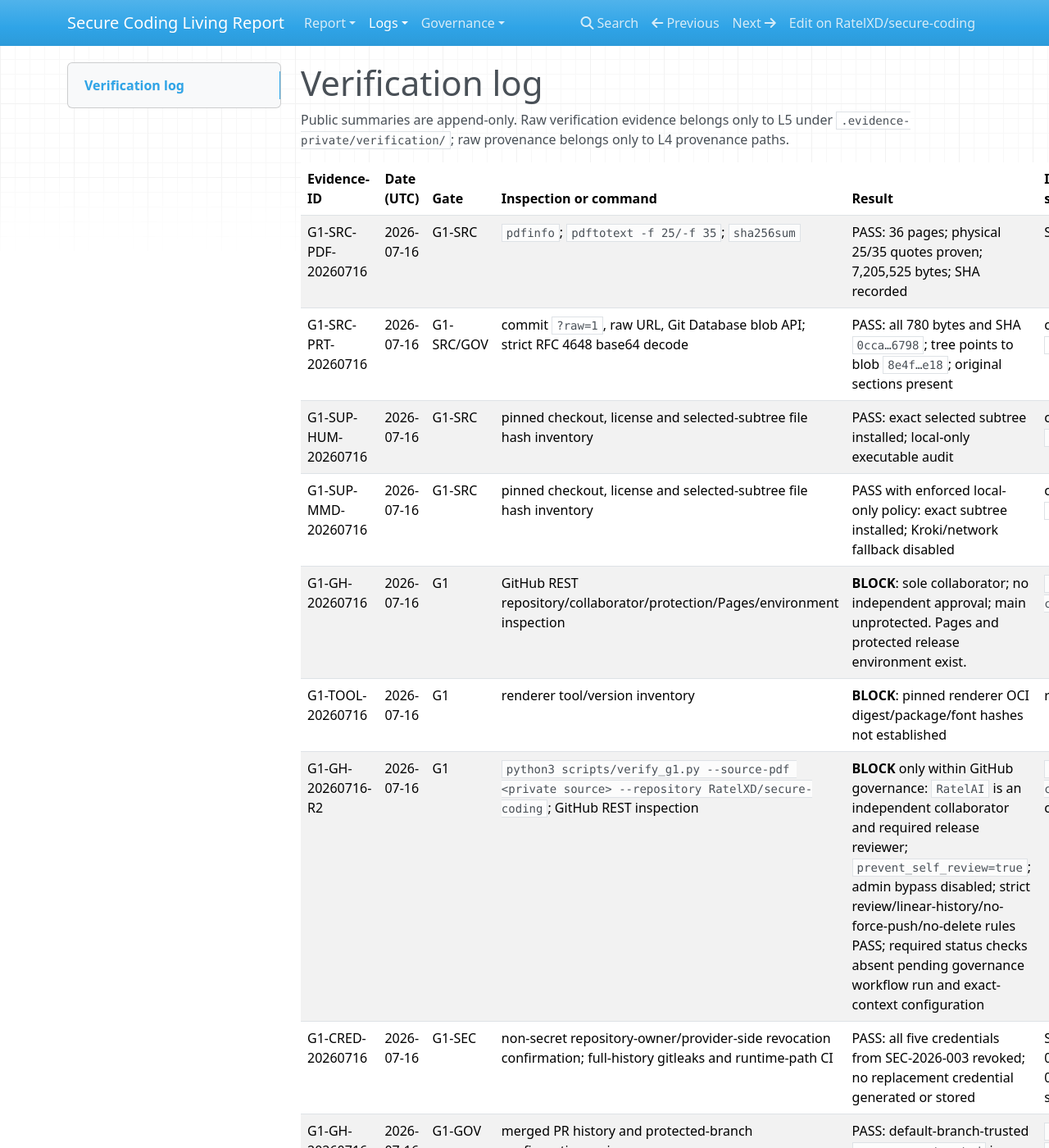
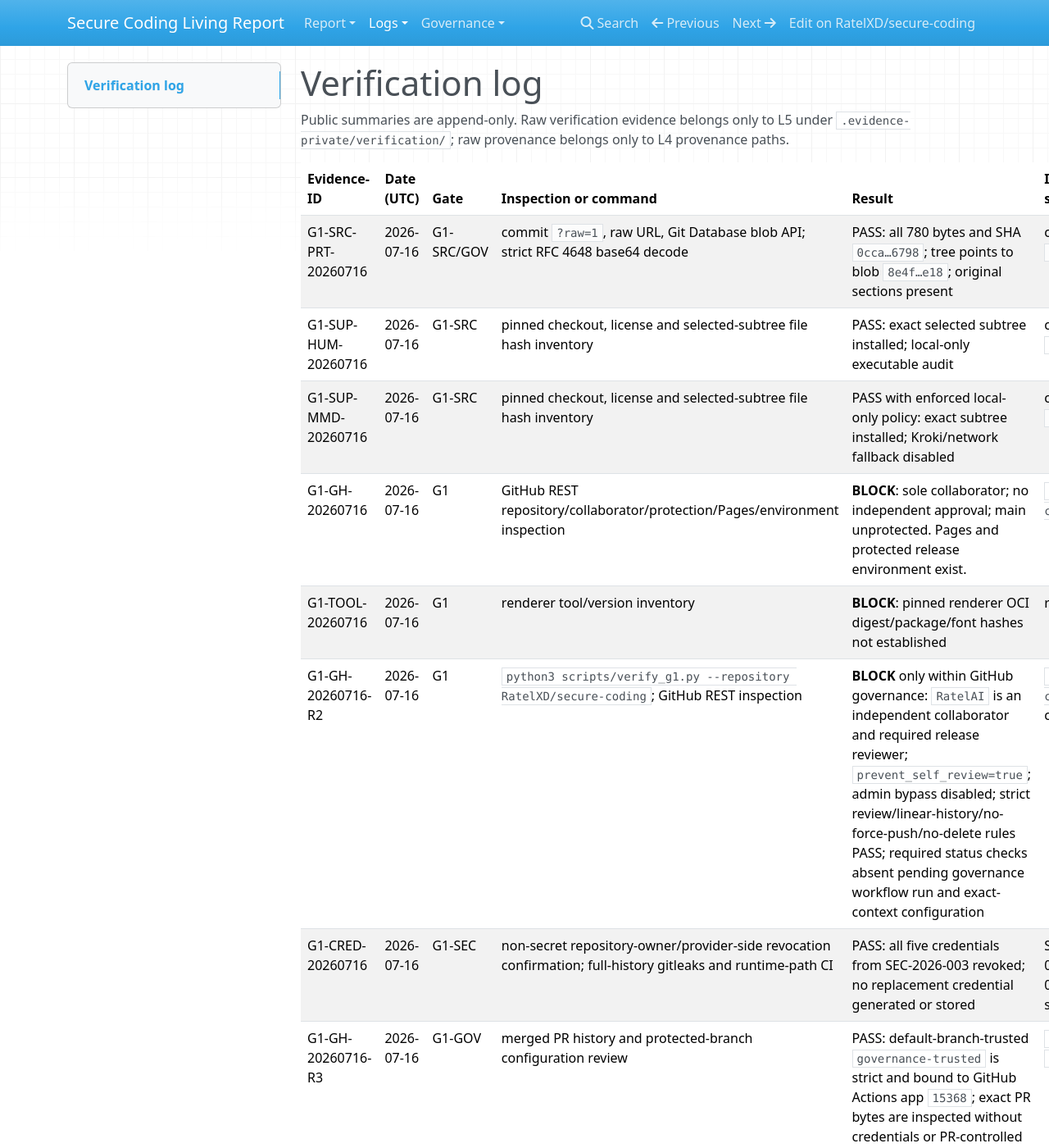
Before and after one commit to RatelXD/secure-coding, an MkDocs documentation site: the page built from docs/report/verification-log.md, in a window 1280 px wide and 1400 px high. Shown: the whole window at 82% size. Built offline with MkDocs 1.6.1, drawn with Linux system fonts in a browser that asks for light colours; nearby versions of some CDN libraries.

Commit message:
test: verify local-only assignment scope

```diff
--- a/docs/report/verification-log.md
+++ b/docs/report/verification-log.md
@@ -4,13 +4,12 @@ Public summaries are append-only. Raw verification evidence belongs only to L5 u
 
 | Evidence-ID | Date (UTC) | Gate | Inspection or command | Result | Immutable subject |
 |---|---|---|---|---|---|
-| G1-SRC-PDF-20260716 | 2026-07-16 | G1-SRC | `pdfinfo`; `pdftotext -f 25/-f 35`; `sha256sum` | PASS: 36 pages; physical 25/35 quotes proven; 7,205,525 bytes; SHA recorded | SRC-PDF-001 |
 | G1-SRC-PRT-20260716 | 2026-07-16 | G1-SRC/GOV | commit `?raw=1`, raw URL, Git Database blob API; strict RFC 4648 base64 decode | PASS: all 780 bytes and SHA `0cca…6798`; tree points to blob `8e4f…e18`; original sections present | commit `e1e524b…e5e5` |
 | G1-SUP-HUM-20260716 | 2026-07-16 | G1-SRC | pinned checkout, license and selected-subtree file hash inventory | PASS: exact selected subtree installed; local-only executable audit | commit `14aeb52…9689` |
 | G1-SUP-MMD-20260716 | 2026-07-16 | G1-SRC | pinned checkout, license and selected-subtree file hash inventory | PASS with enforced local-only policy: exact subtree installed; Kroki/network fallback disabled | commit `15d09cf…3f3b` |
 | G1-GH-20260716 | 2026-07-16 | G1 | GitHub REST repository/collaborator/protection/Pages/environment inspection | **BLOCK**: sole collaborator; no independent approval; main unprotected. Pages and protected release environment exist. | `RatelXD/secure-coding` |
 | G1-TOOL-20260716 | 2026-07-16 | G1 | renderer tool/version inventory | **BLOCK**: pinned renderer OCI digest/package/font hashes not established | report toolchain |
-| G1-GH-20260716-R2 | 2026-07-16 | G1 | `python3 scripts/verify_g1.py --source-pdf <private source> --repository RatelXD/secure-coding`; GitHub REST inspection | **BLOCK** only within GitHub governance: `RatelAI` is an independent collaborator and required release reviewer; `prevent_self_review=true`; admin bypass disabled; strict review/linear-history/no-force-push/no-delete rules PASS; required status checks absent pending governance workflow run and exact-context configuration | `RatelXD/secure-coding` live configuration |
+| G1-GH-20260716-R2 | 2026-07-16 | G1 | `python3 scripts/verify_g1.py --repository RatelXD/secure-coding`; GitHub REST inspection | **BLOCK** only within GitHub governance: `RatelAI` is an independent collaborator and required release reviewer; `prevent_self_review=true`; admin bypass disabled; strict review/linear-history/no-force-push/no-delete rules PASS; required status checks absent pending governance workflow run and exact-context configuration | `RatelXD/secure-coding` live configuration |
 | G1-CRED-20260716 | 2026-07-16 | G1-SEC | non-secret repository-owner/provider-side revocation confirmation; full-history gitleaks and runtime-path CI | PASS: all five credentials from SEC-2026-003 revoked; no replacement credential generated or stored | SEC-2026-003/SEC-2026-006 credential set |
 | G1-GH-20260716-R3 | 2026-07-16 | G1-GOV | merged PR history and protected-branch configuration review | PASS: default-branch-trusted `governance-trusted` is strict and bound to GitHub Actions app `15368`; exact PR bytes are inspected without credentials or PR-controlled execution | `main` at `b4a9594…8dbad` |
 | G1-TOOL-20260716-R2 | 2026-07-16 | G1-TOOL | public OCI candidate/platform-digest audit and fail-closed renderer contract review | **BLOCK**: no compliant pullable image/build path or real repeat-render receipt; whole-worktree mounting exposes ignored private inputs and the root session-path guard is incomplete | report toolchain contract at `fe3bfcc…` |
```
Also changed, not shown: 1 other file.
